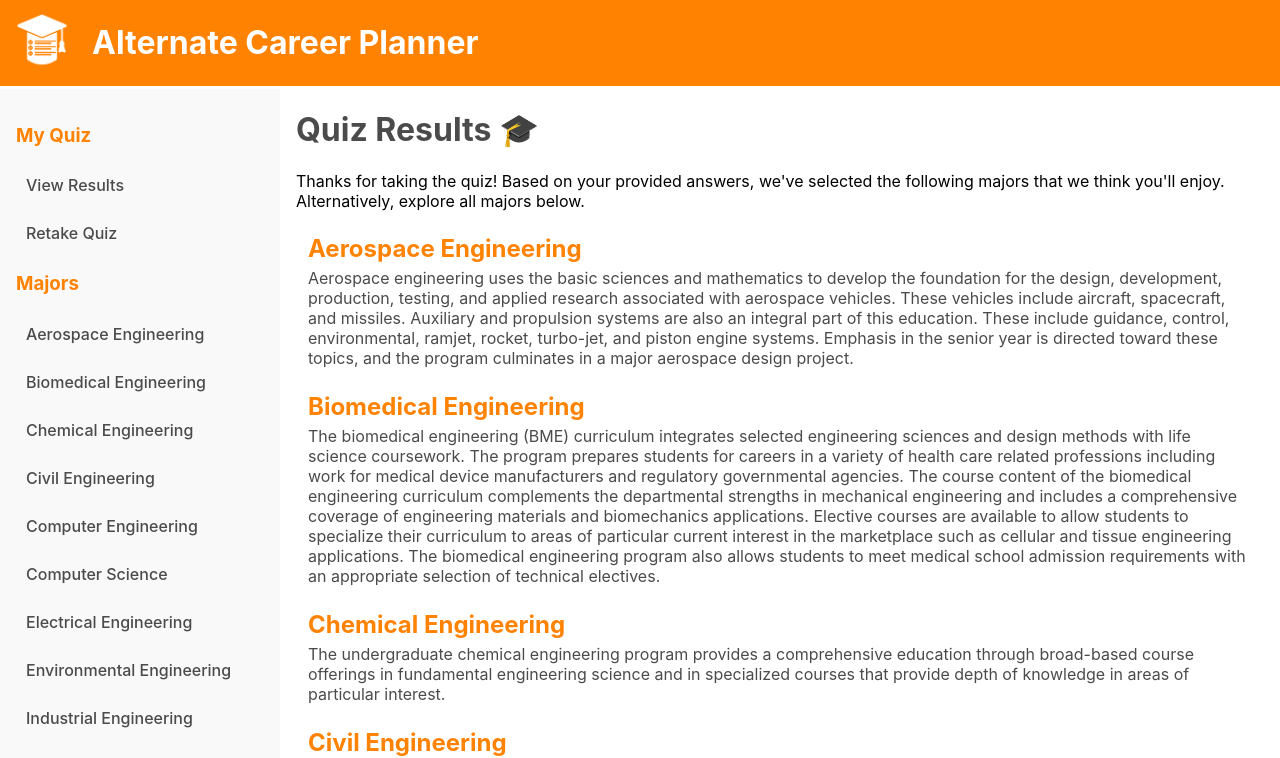
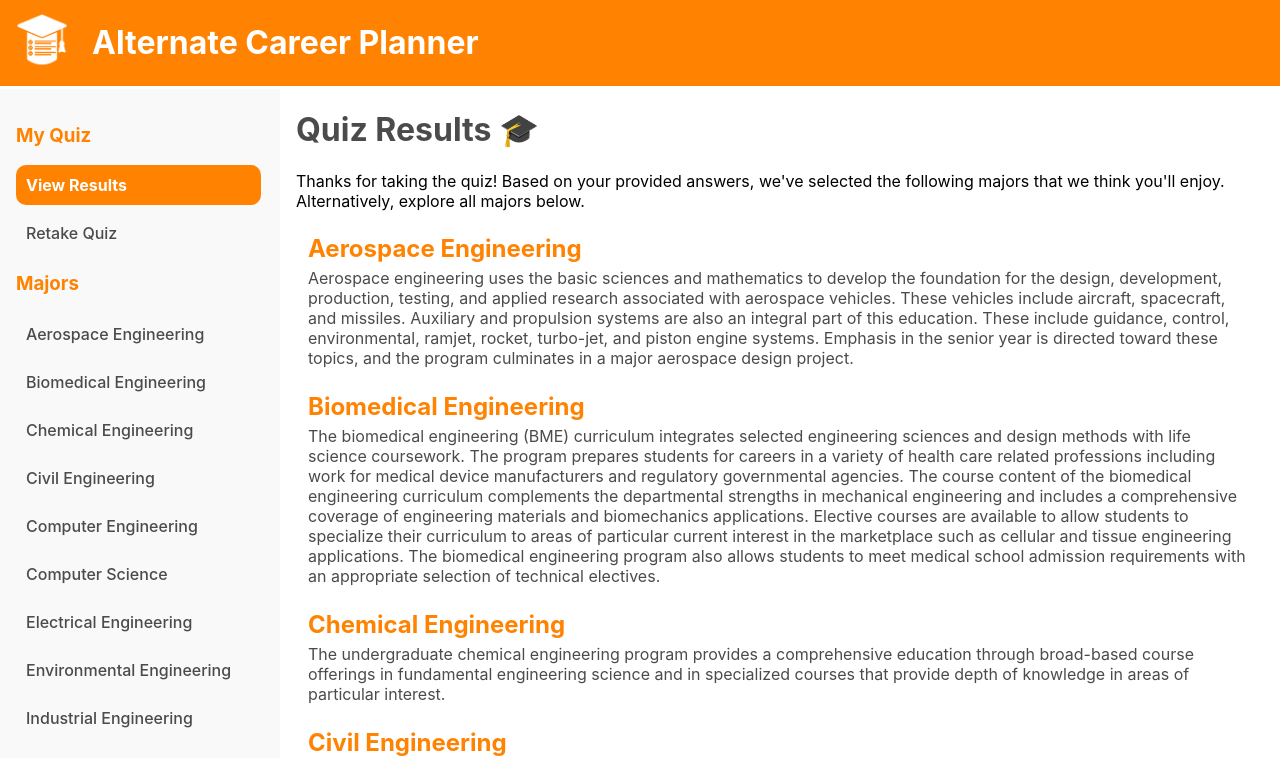
Before and after one commit to ryandperry/Alternate-Career-Planner, a React (Create React App) app in the folder alternate-career-planner/: page /results in a window 1280 px wide. Shown: the top 758 px of the page. Built offline with nearby package versions, Linux system fonts and the light colour scheme; the HTML template or start-up script is replaced by a standard one.

Commit message:
Sidebar buttons for viewing results and retaking quiz are now fully functional (and include highlight on select) #21

```diff
--- a/alternate-career-planner/src/components/NavigationBar/NavigationBar.js
+++ b/alternate-career-planner/src/components/NavigationBar/NavigationBar.js
@@ -15,8 +15,16 @@ const NavigationBar = ({ majors }) => {
             {/* My Quiz */}
             <h3 className="section-title"> My Quiz </h3>
             <ul>
-                <li className="sub-nav-title"> View Results </li>
-                <li className="sub-nav-title"> Retake Quiz </li>
+                <li className={`sub-nav-title ${location.pathname == "/results" ? 'isselected' : ''}`}>
+                    <Link to="/results">
+                    View Results
+                    </Link>
+                </li>
+                <li className="sub-nav-title">
+                    <Link to="/quiz">
+                        Retake Quiz
+                    </Link>
+                </li>
             </ul>
 
             {/* List of Majors */}
```
